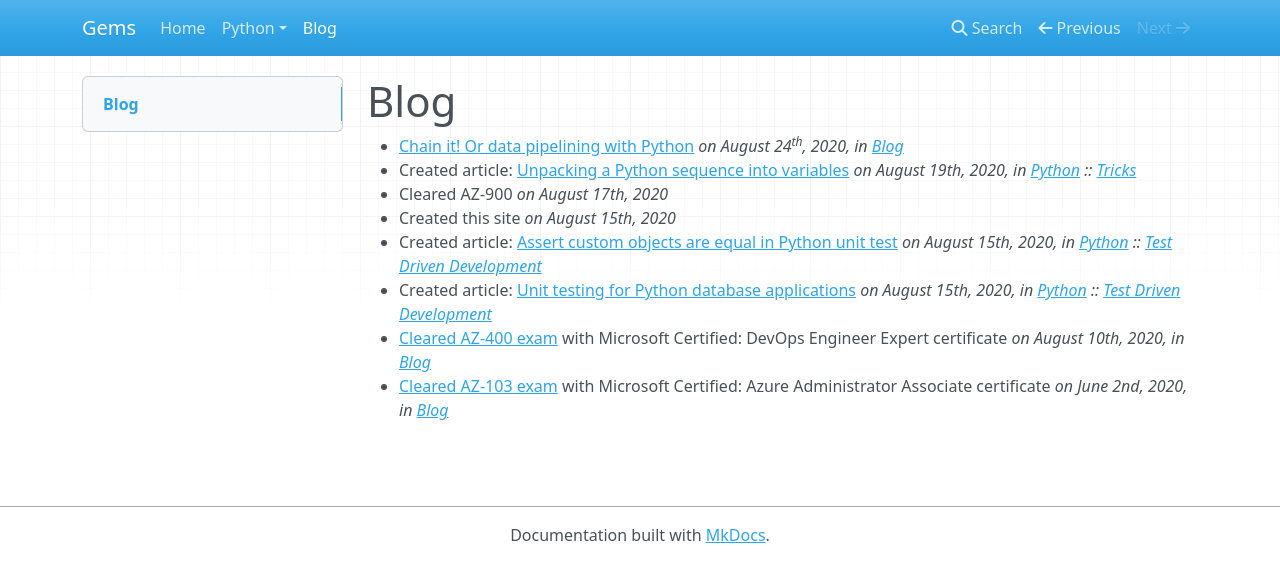
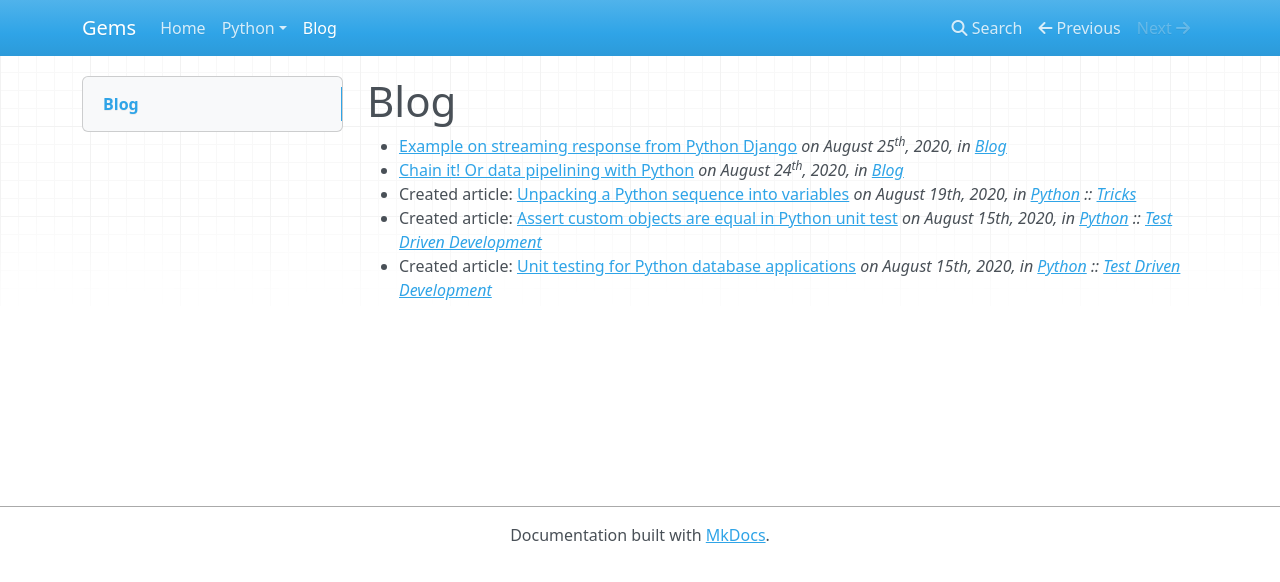
Before and after one commit to ivangeorgiev/gems, an MkDocs documentation site: the page built from docs/blog/index.md, in a window 1280 px wide. Shown: the top 582 px of the page. Built offline with MkDocs 1.6.1, drawn with Linux system fonts in a browser that asks for light colours; nearby versions of some CDN libraries.

Commit message:
Adding blog entry to index page(s)

```diff
--- a/docs/blog/index.md
+++ b/docs/blog/index.md
@@ -2,19 +2,13 @@
 
 
 
+* [Example on streaming response from Python Django](blog/2020-08-25-python-django-streaming-response.md)
+  *on August 25<sup>th</sup>, 2020, in [Blog](blog/index.md)*
 * [Chain it! Or data pipelining with Python](2020-08-24-chain-it-python-data-pipeline.md)
   *on August 24<sup>th</sup>, 2020, in [Blog](../blog/index.md)*
 * Created article: [Unpacking a Python sequence into variables](../python/tricks/python-trick-unpack-a-sequence-into-variables.md)
   *on August 19th, 2020, in [Python](../python/index.md) :: [Tricks](../python/tricks/index.md)*
-* Cleared AZ-900
-  *on August 17th, 2020*
-* Created this site
-  *on August 15th, 2020*
 * Created article: [Assert custom objects are equal in Python unit test](../python/tdd/python-unittest-assert-custom-objects-are-equal.md)
   *on August 15th, 2020, in [Python](../python/index.md) :: [Test Driven Development](../python/tdd/index.md)*
 * Created article: [Unit testing for Python database applications](../python/tdd/python-unittest-database-applications.md)
   *on August 15th, 2020, in [Python](../python/index.md) :: [Test Driven Development](../python/tdd/index.md)*
-* [Cleared AZ-400 exam](../blog/2020-08-10-cleared-az-400.md) with Microsoft Certified: DevOps Engineer Expert certificate
-  *on August 10th, 2020, in [Blog](../blog/index.md)*
-* [Cleared AZ-103 exam](../blog/2020-06-02-cleared-az-103.md) with Microsoft Certified: Azure Administrator Associate certificate
-  *on June 2nd, 2020, in [Blog](../blog/index.md)*
```
Also changed, not shown: docs/index.md (+3 -0 lines).
